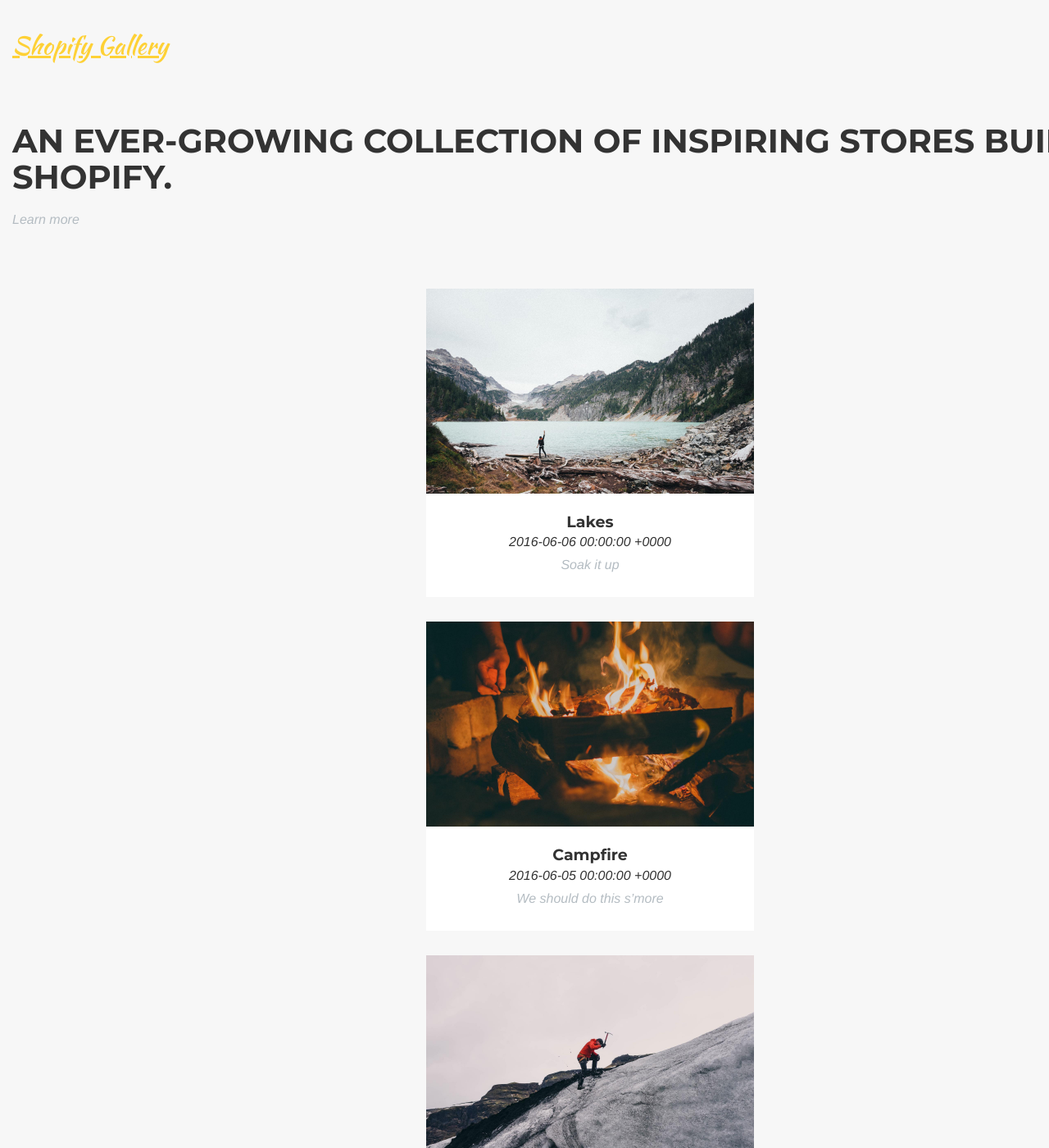
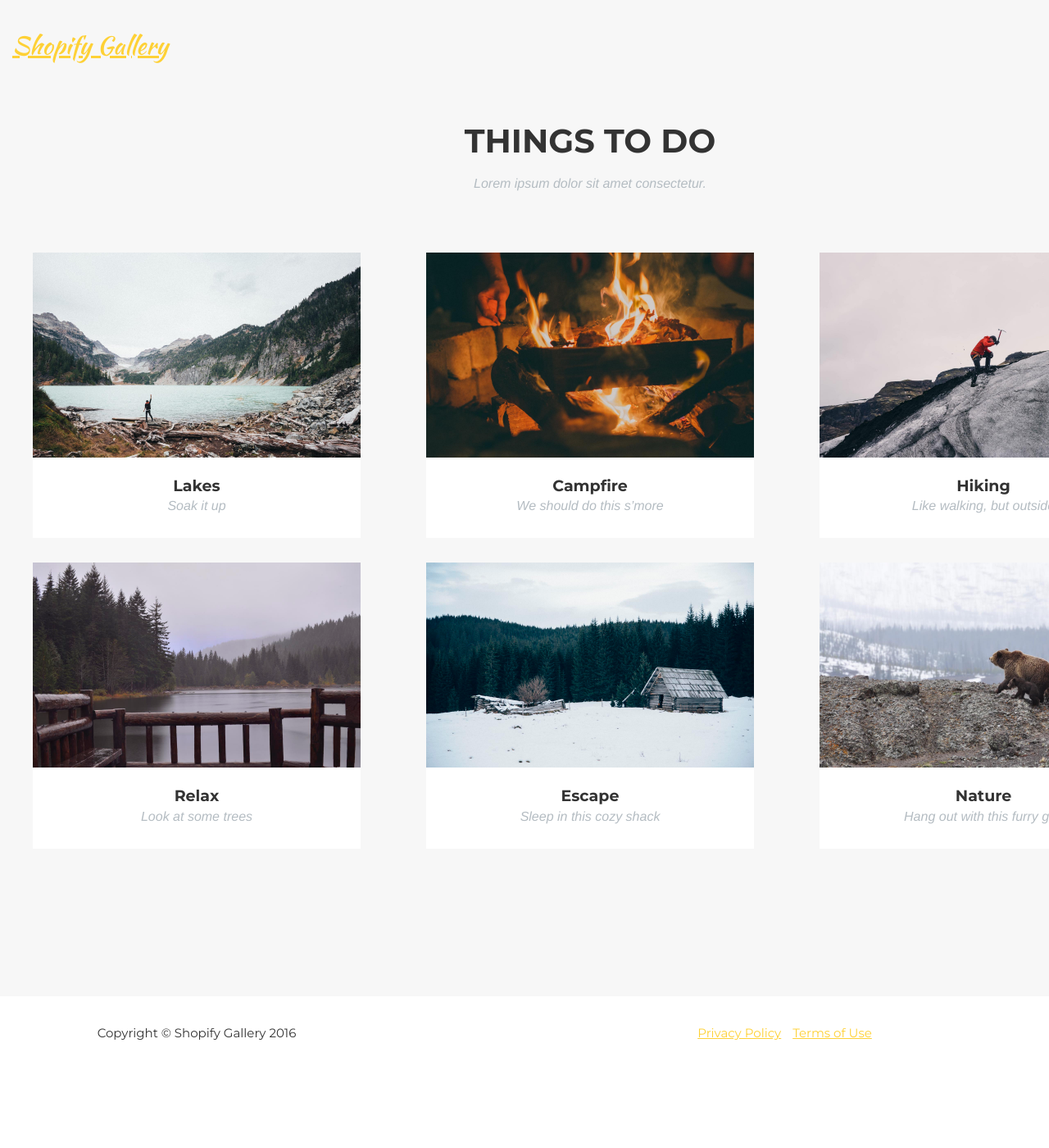
Before and after one commit to dspringate/experiment, a Jekyll site: the page built from index.markdown, in a window 1280 px wide and 1400 px high. Shown: the whole window at 82% size. Built offline with Jekyll 4.4.1, drawn with Linux system fonts in a browser that asks for light colours; some web fonts are replaced; some of the changed text lies outside the part shown.

Commit message:
grid changes to portfolio-grid

```diff
--- a/_includes/portfolio_grid.html
+++ b/_includes/portfolio_grid.html
@@ -1,15 +1,15 @@
 <!-- Portfolio Grid Section -->
     <section id="portfolio" class="bg-light-gray">
         <div class="container">
-            <div class="grid">
-                <div class="grid__item one-half">
-                    <h2 class="section-heading">An ever-growing collection of inspiring stores built on Shopify.</h2>
-                    <h3 class="section-subheading text-muted">Learn more</h3>
+            <div class="row">
+                <div class="col-lg-12 text-center">
+                    <h2 class="section-heading">Things to do</h2>
+                    <h3 class="section-subheading text-muted">Lorem ipsum dolor sit amet consectetur.</h3>
                 </div>
             </div>
-            <div class="grid">
+            <div class="row">
             {% for post in site.posts %}
-                <div class="grid__item one-quarter portfolio-item">
+                <div class="col-md-4 col-sm-6 portfolio-item">
                     <a href="#portfolioModal{{ post.modal-id }}" class="portfolio-link" data-toggle="modal">
                         <div class="portfolio-hover">
                             <div class="portfolio-hover-content">
@@ -20,7 +20,6 @@
                     </a>
                     <div class="portfolio-caption">
                         <h4>{{ post.title }}</h4>
-                        <p>{{ post.date }}</p>
                         <p class="text-muted">{{ post.subtitle }}</p>
                     </div>
                 </div>
```
